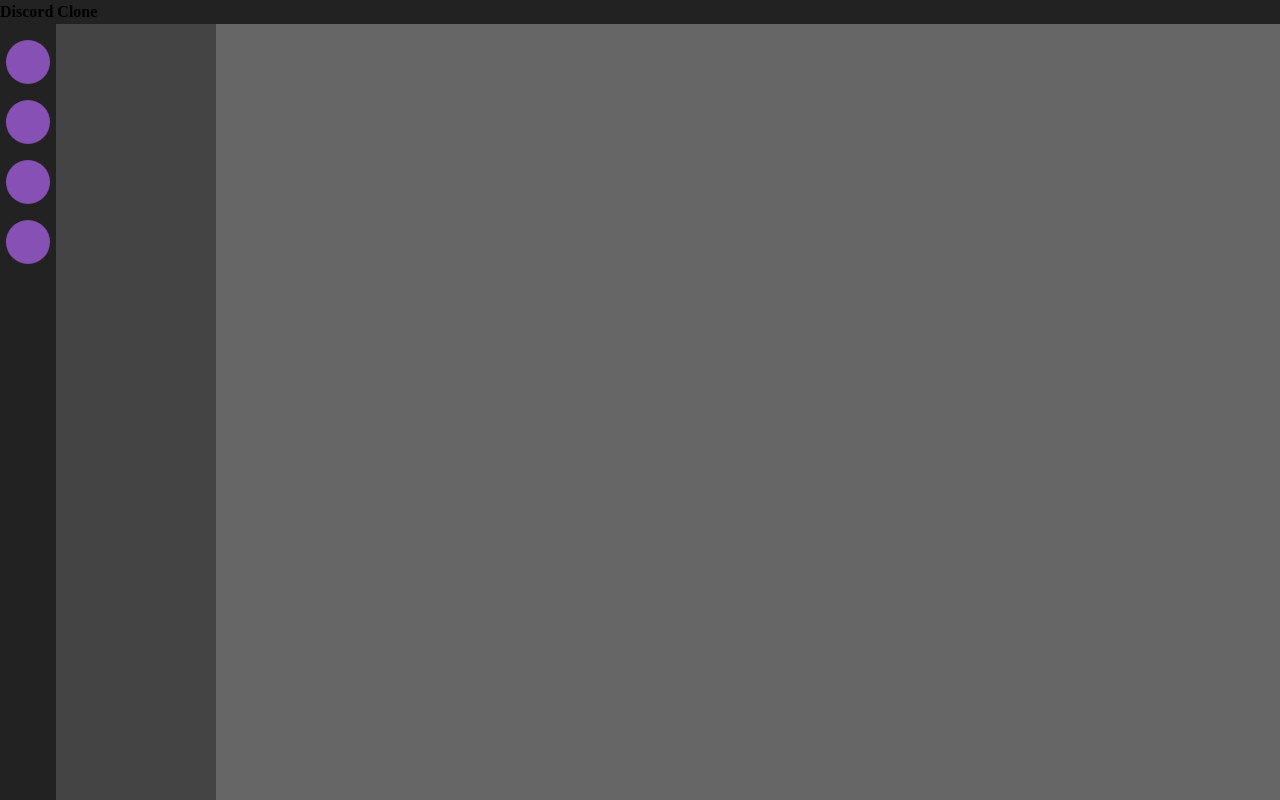
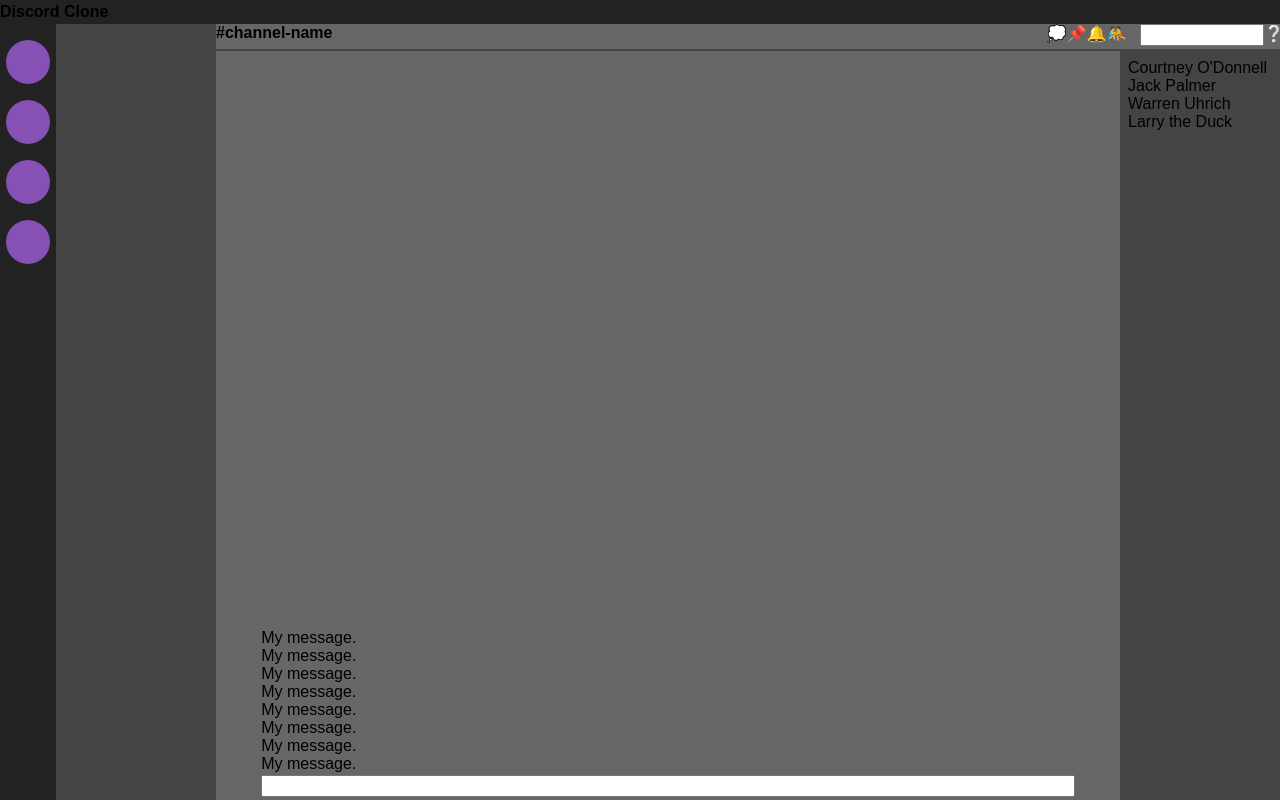
Before and after one commit to WarrenUhrich/lighthouse-labs-html-and-css-breakout, a plain HTML site: page index.html in a window 1280 px wide. Drawn offline with Linux system fonts and the light colour scheme.

Commit message:
Add chat and styles.

```diff
--- a/css/main.css
+++ b/css/main.css
@@ -1,5 +1,6 @@
 * {
     font-size: 16px;
+    font-family: Arial, Helvetica, sans-serif;
     box-sizing: border-box;
     padding: 0;
     margin: 0;
@@ -34,6 +35,8 @@ h1 {
     width: 3.5rem;
     height: calc(100vh - 1.5rem);
     background-color: #222;
+    overflow-x: hidden;
+    overflow-y: auto;
 }
 
 #servers ul {
@@ -72,7 +75,81 @@ h1 {
 ***********************************************************/
 
 #chat {
+    display: flex;
+    flex-direction: row;
+    flex-wrap: wrap;
     width: calc(100% - 13.5rem);
     height: calc(100vh - 1.5rem);
     background-color: #666;
 }
+
+.chat-header {
+    display: flex;
+    flex-direction: row;
+    flex-wrap: nowrap;
+    justify-content: flex-end;
+    width: 100%;
+    height: 1.7rem;
+    border-bottom: 2px solid #444;
+}
+
+.chat-header h2 {
+    width: calc(100% - 6rem - 6rem - 1rem);
+}
+
+.chat-header ul {
+    list-style: none;
+    display: flex;
+    flex-direction: row;
+    flex-wrap: nowrap;
+    width: 6rem;
+}
+
+.chat-header form {
+    width: 8rem;
+}
+
+.chat-header form input {
+    width: 100%;
+}
+
+.chat-header p {
+    width: 1rem;
+}
+
+.chat-messages {
+    display: flex;
+    flex-direction: column;
+    flex-wrap: nowrap;
+    justify-content: flex-end;
+    width: calc(100% - 10rem);
+    height: calc(100vh - 1.7rem - 1.5rem);
+}
+
+.chat-messages ul {
+    width: 90%;
+    max-height: calc(100% - 1.7rem);
+    overflow-x: hidden;
+    overflow-y: auto;
+    margin: 0 auto;
+}
+
+.chat-messages form {
+    width: 100%;
+    height: 1.7rem;
+    padding-top: 0.15rem;
+}
+
+.chat-messages form input {
+    display: block;
+    width: 90%;
+    margin: 0 auto;
+}
+
+.chat-users {
+    list-style: none;
+    width: 10rem;
+    height: calc(100vh - 1.7rem - 1.5rem);
+    padding: 0.5rem;
+    background-color: #444;
+}
--- a/index.html
+++ b/index.html
@@ -49,6 +49,37 @@
         </ul>
     </nav>
     <section id="channels"></section>
-    <section id="chat"></section>
+    <section id="chat">
+        <header class="chat-header">
+            <h2>#channel-name</h2>
+            <ul>
+                <li>💭</li>
+                <li>📌</li>
+                <li>🔔</li>
+                <li>🤼</li>
+            </ul>
+            <form><input type="search"></form>
+            <p>❔</p>
+        </header>
+        <section class="chat-messages">
+            <ul>
+                <li>My message.</li>
+                <li>My message.</li>
+                <li>My message.</li>
+                <li>My message.</li>
+                <li>My message.</li>
+                <li>My message.</li>
+                <li>My message.</li>
+                <li>My message.</li>
+            </ul>
+            <form><input type="text"></form>
+        </section>
+        <ul class="chat-users">
+            <li>Courtney O'Donnell</li>
+            <li>Jack Palmer</li>
+            <li>Warren Uhrich</li>
+            <li>Larry the Duck</li>
+        </ul>
+    </section>
 </body>
 </html>
```
